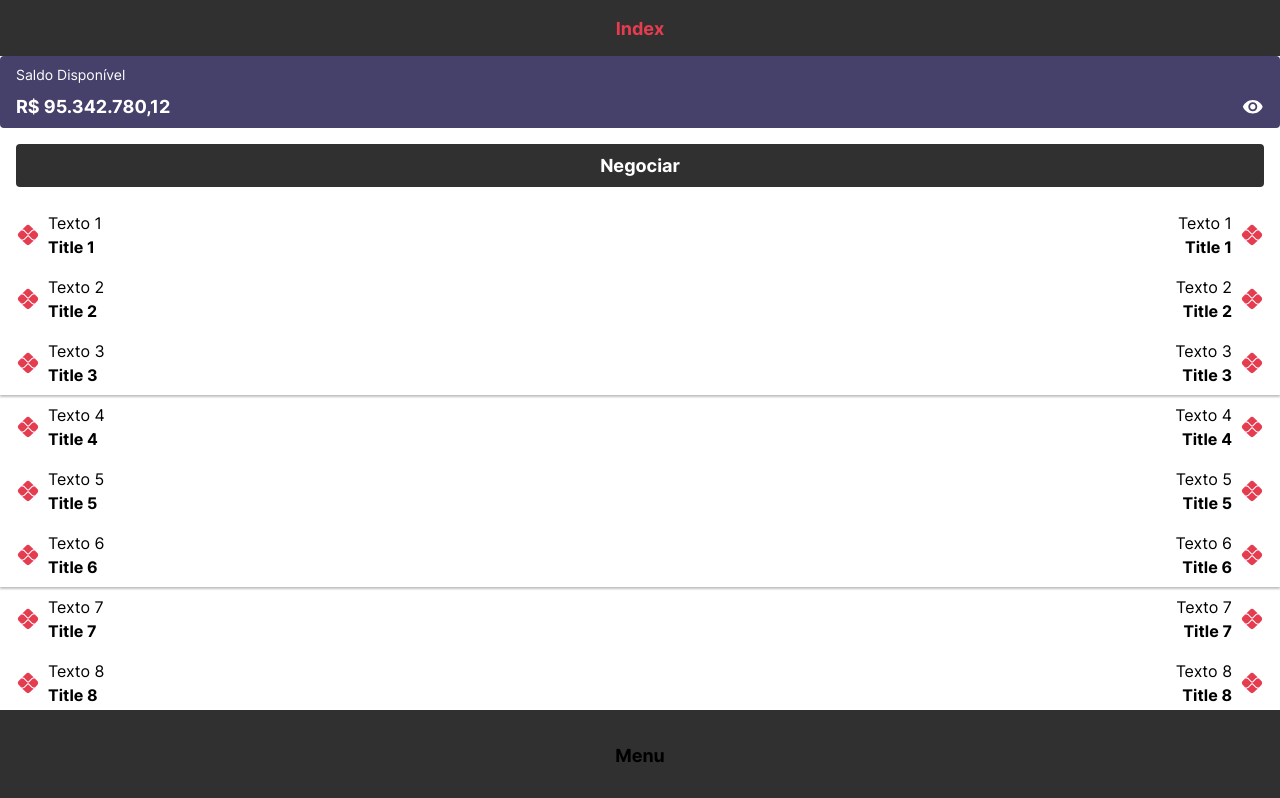
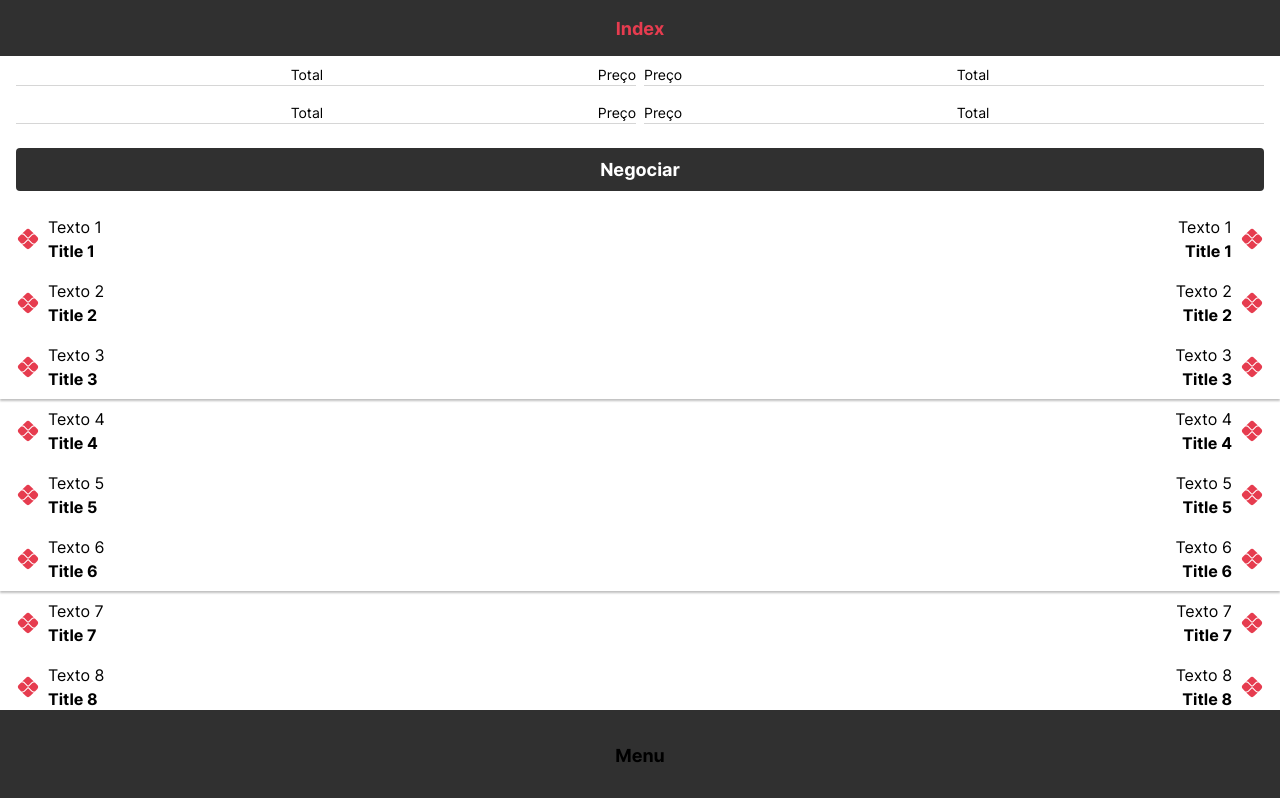
Before and after one commit to fcms14/react-components, a React (Vite) app: page / in a window 1280 px wide. Shown: the top 798 px of the page. Built offline with nearby package versions, Linux system fonts and the light colour scheme.

Commit message:
feature row-four-column

```diff
--- a/src/components/atoms/Section/index.ts
+++ b/src/components/atoms/Section/index.ts
@@ -7,10 +7,11 @@ const Section = styled.section<SectionProps>`
 
     ${props => css`
         flex-direction: ${props?.flexDirection ?? "column"};
-
         justify-content: ${props?.justifyContent};
         align-items: ${props.alignItems};
+        text-align: ${props.textalign};
         gap: ${props.gap};
+        border-bottom:  ${props.border ? "1px solid #D6D6D6" : false};
     `}
 `
 
--- /dev/null
+++ b/src/components/organisms/Row/FourColumnRow.tsx
@@ -0,0 +1,33 @@
+import { Row } from "../../molecules/Row"
+import { theme } from "../../../providers/theme"
+import RowSection from "../../molecules/Row/RowSection"
+
+interface Interface {
+    subtitle: [string, string, string, string]
+    border: boolean
+
+  }
+
+  const FourColumnRow = ({ subtitle, border}: Interface) => {
+    return (
+      <Row.Root >
+        <RowSection sectionStyle={{ flexDirection: "row",  textalign: "right", border}}>
+           <RowSection>
+                <Row.Text>{subtitle[0]}</Row.Text>
+            </RowSection>
+           <RowSection>
+                <Row.Text>{subtitle[1]}</Row.Text>
+            </RowSection>
+        </RowSection>
+        <RowSection sectionStyle={{ flexDirection: "row",  textalign: "left", border}}>
+            <RowSection>
+                <Row.Text >{subtitle[2]}</Row.Text>
+            </RowSection>
+           <RowSection>
+                <Row.Text >{subtitle[3]}</Row.Text>
+            </RowSection>
+         </RowSection>
+      </Row.Root>
+    )
+  }
+  export default FourColumnRow
--- a/src/interfaces/index.ts
+++ b/src/interfaces/index.ts
@@ -60,6 +60,8 @@ export interface SectionProps {
     gap?: string,
     flexDirection?: string,
     justifyContent?: string,
+    textalign?: string
+    border?: boolean
 }
 
 export interface FontProps {
--- a/src/pages/Index/index.tsx
+++ b/src/pages/Index/index.tsx
@@ -7,16 +7,19 @@ import { useNavigate } from "react-router-dom"
 import { Row } from "../../components/organisms/Row"
 import { MdRemoveRedEye } from "react-icons/md"
 import { Mask } from "../../helpers/Mask"
+import FourColumnRow from "../../components/organisms/Row/FourColumnRow"
 
 const Index = () => {
   const navigate = useNavigate()
   const balance = Mask.currencyBrl("9534278012")
 
   return (
+
     <ViewPort>
       <Header.Default text="Index" />
       <main>
-        <Row.Card icon={MdRemoveRedEye} onClick={() => console.log(1)} text="Saldo Disponível" title={balance} />
+        <FourColumnRow border ={true} subtitle = {["Total","Preço", "Preço", "Total"]} />
+        <FourColumnRow border ={true} subtitle = {["Total","Preço", "Preço", "Total"]} />
         <Button.Default text="Negociar" onClick={() => navigate('/exchange')} buttonStyle={{ active: true }} />
         <List />
       </main>
```
